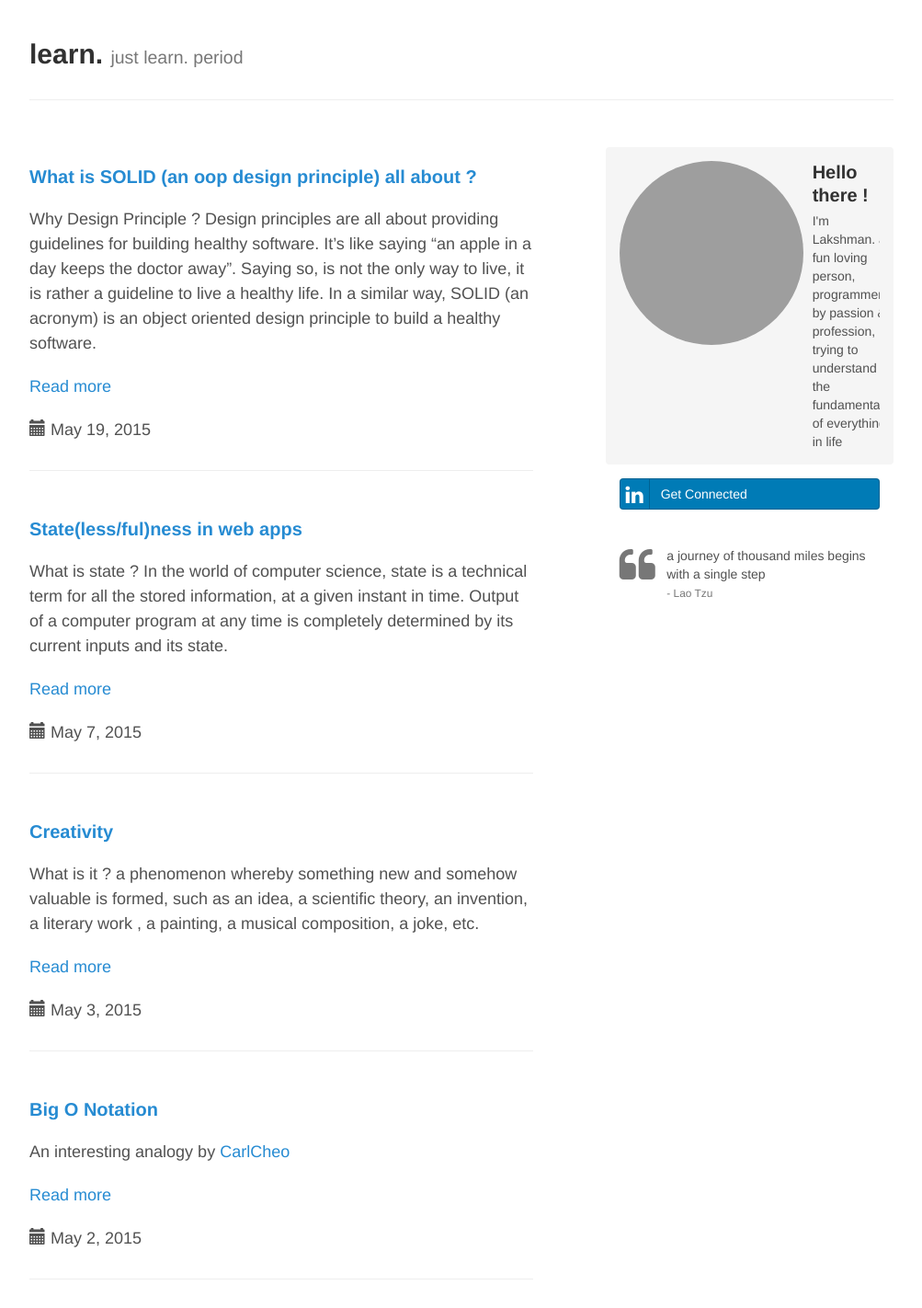
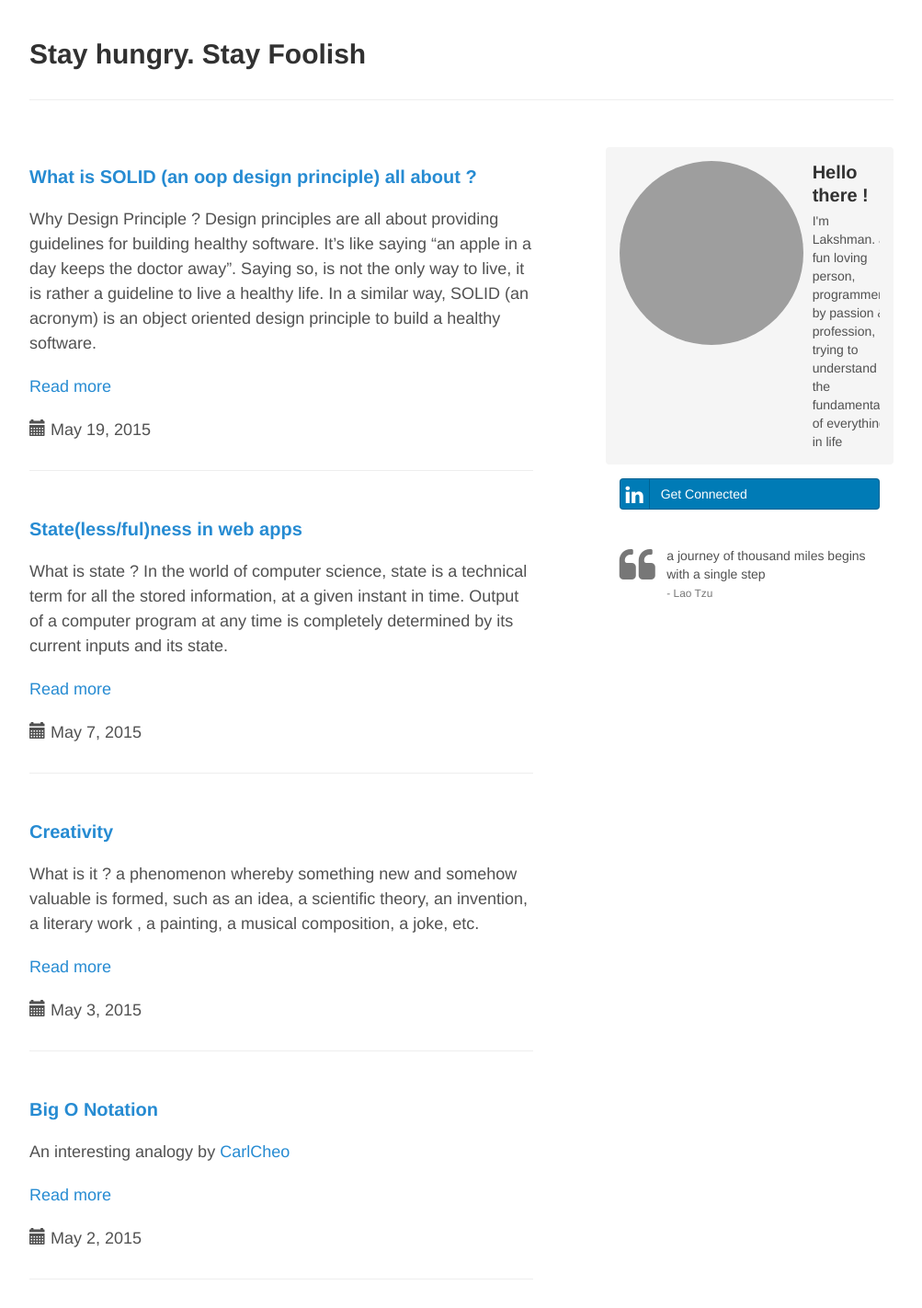
Before and after one commit to lakshma/lakshma.github.io, a Jekyll site: the page built from index.html, in a window 1280 px wide. Shown: the whole page at 92% size, without its empty margins (138-1141 px from the left). Built offline with Jekyll 4.4.1, drawn with Linux system fonts in a browser that asks for light colours; Markdown is read by kramdown in place of the engine named in the settings; the list of posts is cut into pages by our own code; grey boxes are pictures that could not be loaded.

Commit message:
no message

```diff
--- a/_includes/head.html
+++ b/_includes/head.html
@@ -6,7 +6,7 @@
   <meta http-equiv="X-UA-Compatible" content="IE=edge">
   <!-- Enable responsiveness on mobile devices-->
   <meta name="viewport" content="width=device-width, initial-scale=1.0, maximum-scale=1">
-  <meta name="description" content="a personal blog of Lakshmana Prabhu Venkatesan where he shares his learnings about the
+  <meta name="description" content="a personal blog of Lakshmana Prabhu Venkatesan where I share my learnings about the
           fundamentals of everything in life.">
   <meta name="author" content="Lakshmana Prabhu Venkatesan | lakshmanav">
   <link rel="me" type="text/html" href="http://plus.google.com/113480068459278616452?rel=me"/>
--- a/_layouts/blog.html
+++ b/_layouts/blog.html
@@ -7,7 +7,7 @@
 
     <div class="container">
         <div class="blog-header">
-            <a href="{{ site.baseurl }}"><h2>learn. </a><small>just learn. period</small></h2>
+            <a href="{{ site.baseurl }}"><h2>Stay hungry. Stay foolish. </a></h2>
             <hr />
         </div>
 		<div class="row">
--- a/_layouts/default.html
+++ b/_layouts/default.html
@@ -7,7 +7,7 @@
 
     <div class="container">
         <div class="blog-header">
-            <h2>learn. <small>just learn. period</small></h2>
+            <h2>Stay hungry. Stay Foolish</h2>
             <hr />
         </div>
 		<div class="col-sm-7 blog-main">
```
